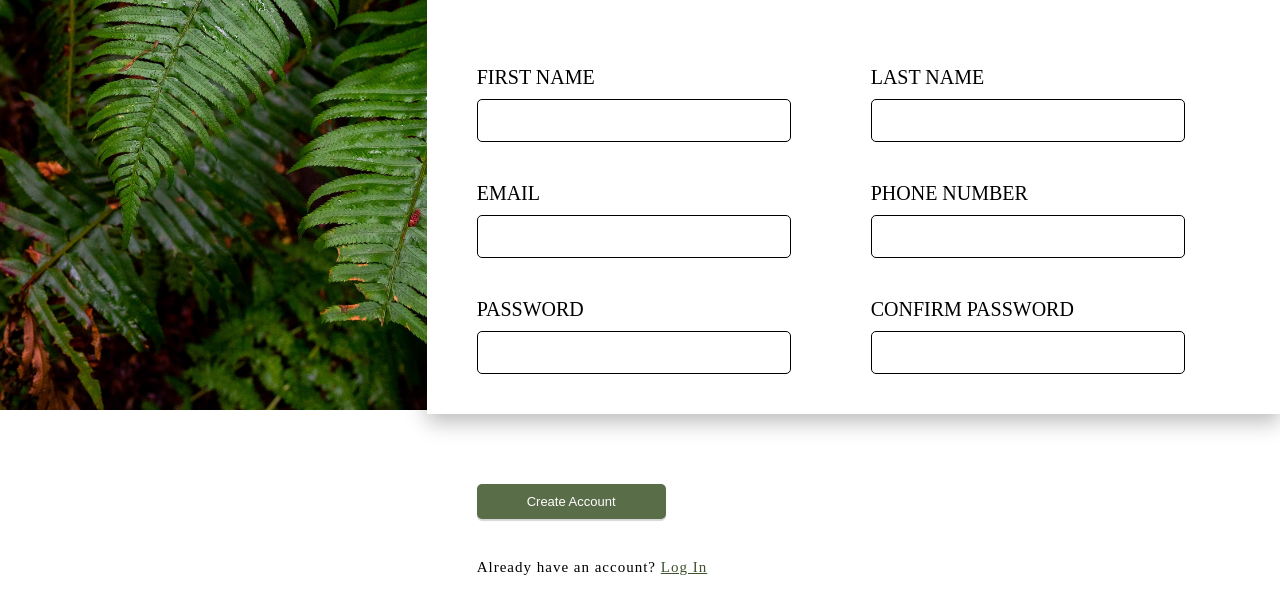
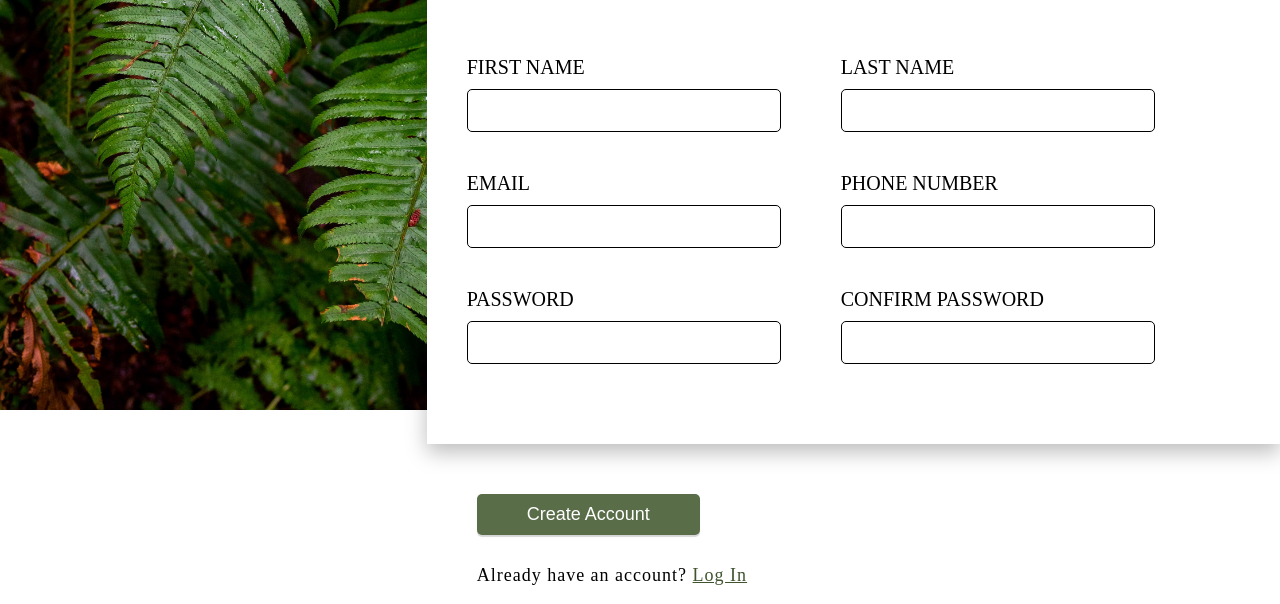
Before and after one commit to Trynax/Form, a plain HTML site: page index.html in a window 1280 px wide. Shown: the part 390-994 px from the top of the page. Drawn offline with Linux system fonts and the light colour scheme.

Commit message:
screen views

```diff
--- a/index.html
+++ b/index.html
@@ -22,8 +22,10 @@
           <p class="co">You know You want to.</p>
       </div>
       <div class="ctn">
+        <form class="form" action="#" method="get">
+          <div class="form-text">
             <h1 class="head">Let's do this!</h1>
-        <form class="form" action="#" method="get">
+            <div class="form-input">
               <div class="form-row">
                 <div>
                   <label for="First_Name">First Name</label>
@@ -56,9 +58,12 @@
                 </div>
               </div>
             </div>
+            </div>
+
           <div class="btn-c">
             <button id="btnJ" class="btn" type="submit">Create Account</button>
             <p class="login">Already have an account? <a class="span" href="#">Log In</a></p>
+          </div>
         </div>
        </form>
     </div>
--- a/styles.css
+++ b/styles.css
@@ -62,11 +62,13 @@ body {
   margin: 0;
   padding: 60px;
 }
-
+.form-input{
+  padding: 40px;
+}
 .form-row {
   display: flex;
   flex-direction: row;
-  gap: 80px;
+  gap: 60px;
 }
 
 .form-row > div {
@@ -76,8 +78,7 @@ body {
 }
 
 .form{
-  padding-top: 50px;
-  padding-left: 50px;
+
 
 }
 
@@ -105,13 +106,16 @@ input:focus{
 
 
 .ctn{
+
+}
+.form-text{
   box-shadow: 0px 8px 20px rgba(0, 0, 0, 0.267);
   margin-top: -20px;
 }
 
 .btn-c{
   padding-left:50px;
-  padding-top: 70px;
+  padding-top: 50px;
   font-size: 15px;
 }
 
@@ -120,7 +124,7 @@ input:focus{
   background-color: #596D48;
   color: white;
   border: none;
-  font-size: 13px;
+  font-size: 18px;
   border-radius: 5px;
   box-shadow: 0px 2px 1px rgba(0, 0, 0, 0.164);
 }
@@ -128,20 +132,20 @@ input:focus{
 .span{
   color: #3f532e;
   text-decoration: underline;
+  font-size: 18px;
 }
 
 .login{
-  margin-top: 40px;
-  font-size: 15px;
+  margin-top: 30px;
+  font-size: 18px;
   letter-spacing: 1px;
 }
 
 
 #warning{
-  margin-top: -40px;
+  margin-top: -45px;
 }
 
 .btn:active{
-
   scale: 0.9;
 }
```
Lines whose indentation alone changed are shown as unchanged.
